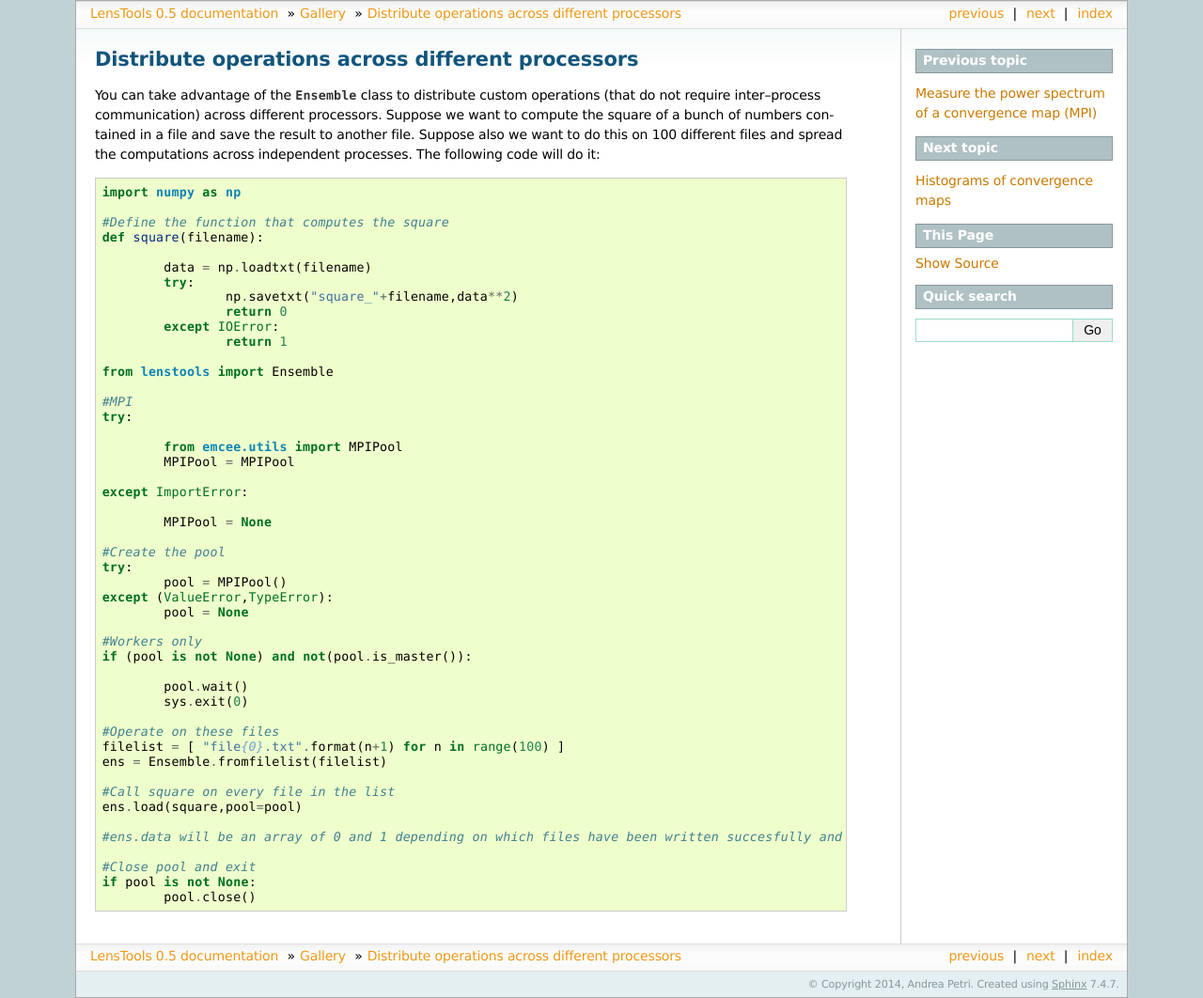
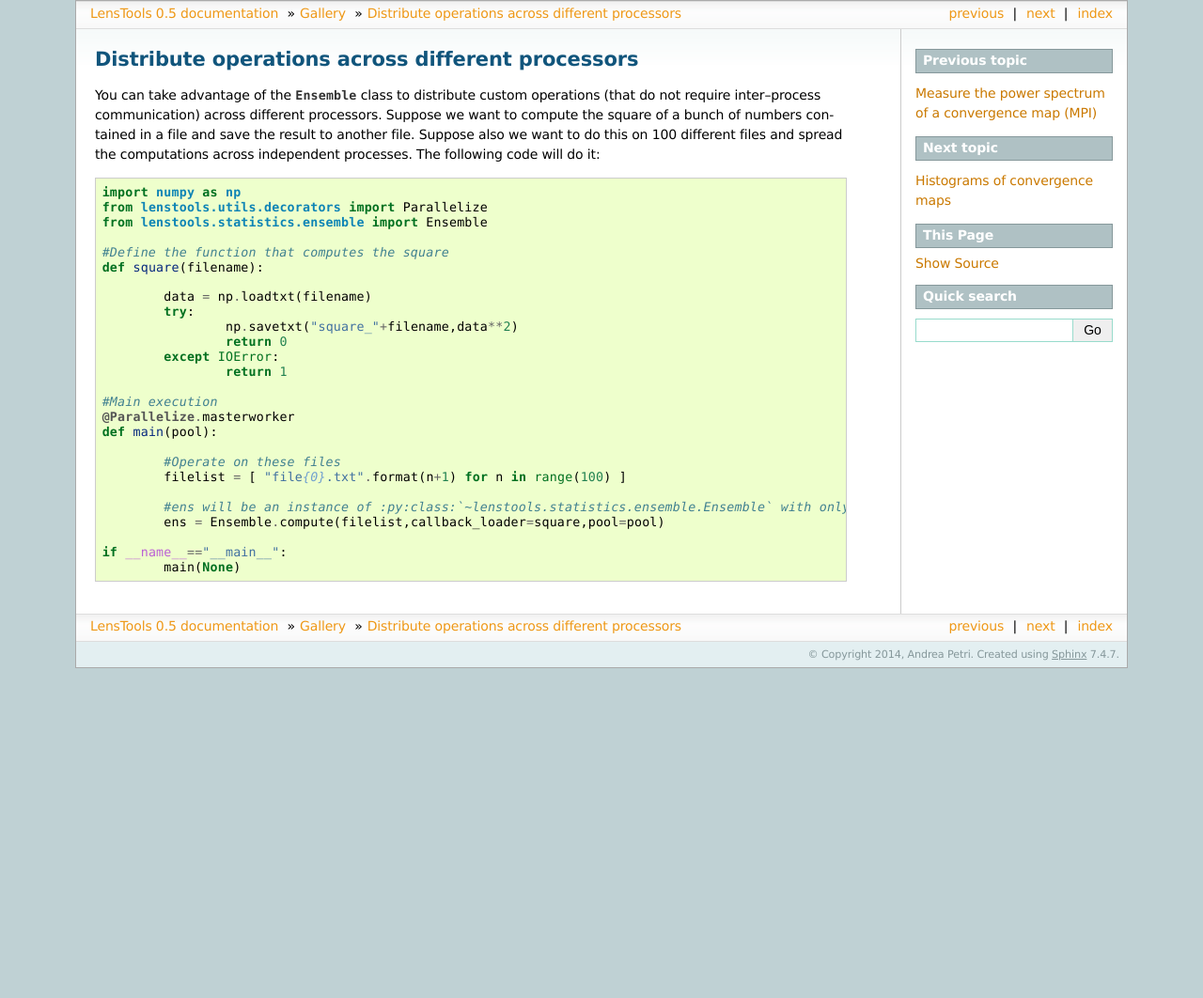
Before and after one commit to apetri/LensTools, a Sphinx documentation site: the page built from docs/source/examples/parallel_operations.rst, in a window 1280 px wide. Shown: the whole page at 94% size. Built offline with Sphinx 7.4.7, drawn with Linux system fonts in a browser that asks for light colours; the version number is read from the project's files by our own code; after the commit the page ends 900 px from its top, so only the background shows below that.

Commit message:
update docs

```diff
--- a/docs/source/examples/parallel_operations.rst
+++ b/docs/source/examples/parallel_operations.rst
@@ -3,11 +3,13 @@
 Distribute operations across different processors
 =================================================
 
-You can take advantage of the :py:class:`~lenstools.statistics.Ensemble` class to distribute custom operations (that do not require inter--process communication) across different processors. Suppose we want to compute the square of a bunch of numbers contained in a file and save the result to another file. Suppose also we want to do this on 100 different files and spread the computations across independent processes. The following code will do it:
+You can take advantage of the :py:class:`~lenstools.statistics.ensemble.Ensemble` class to distribute custom operations (that do not require inter--process communication) across different processors. Suppose we want to compute the square of a bunch of numbers contained in a file and save the result to another file. Suppose also we want to do this on 100 different files and spread the computations across independent processes. The following code will do it:
 
 ::
 
 	import numpy as np
+	from lenstools.utils.decorators import Parallelize
+	from lenstools.statistics.ensemble import Ensemble
 
 	#Define the function that computes the square
 	def square(filename):
@@ -19,39 +21,15 @@ You can take advantage of the :py:class:`~lenstools.statistics.Ensemble` class t
 		except IOError:
 			return 1
 
-	from lenstools import Ensemble
+	#Main execution
+	@Parallelize.masterworker
+	def main(pool):
 
-	#MPI
-	try:
+		#Operate on these files
+		filelist = [ "file{0}.txt".format(n+1) for n in range(100) ]
 
-		from emcee.utils import MPIPool
-		MPIPool = MPIPool
+		#ens will be an instance of :py:class:`~lenstools.statistics.ensemble.Ensemble` with only one column, whose elements will be 0 and 1 depending on which files have been written succesfully and which not
+		ens = Ensemble.compute(filelist,callback_loader=square,pool=pool)
 
-	except ImportError:
-
-		MPIPool = None
-
-	#Create the pool
-	try:
-		pool = MPIPool()
-	except (ValueError,TypeError):
-		pool = None
-
-	#Workers only
-	if (pool is not None) and not(pool.is_master()):
-
-		pool.wait()
-		sys.exit(0)
-
-	#Operate on these files
-	filelist = [ "file{0}.txt".format(n+1) for n in range(100) ]
-	ens = Ensemble.fromfilelist(filelist)
-
-	#Call square on every file in the list
-	ens.load(square,pool=pool)
-
-	#ens.data will be an array of 0 and 1 depending on which files have been written succesfully and which not
-
-	#Close pool and exit
-	if pool is not None:
-		pool.close()
+	if __name__=="__main__":
+		main(None)
```
Also changed, not shown: docs/source/code.rst (+6 -29 lines), docs/source/examples/gadget_io.rst (+4 -4 lines), docs/source/examples/power_spectrum_mpi.rst (+22 -55 lines), 4 other files.
